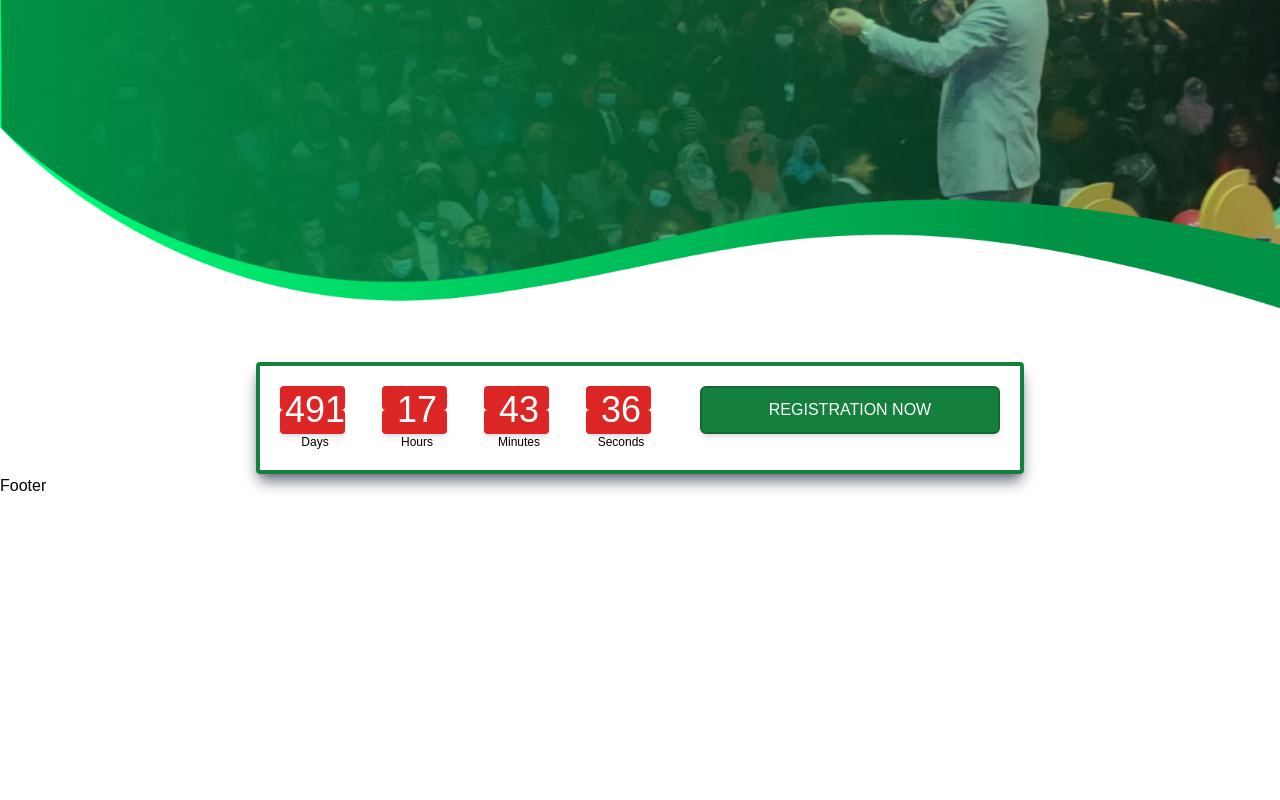
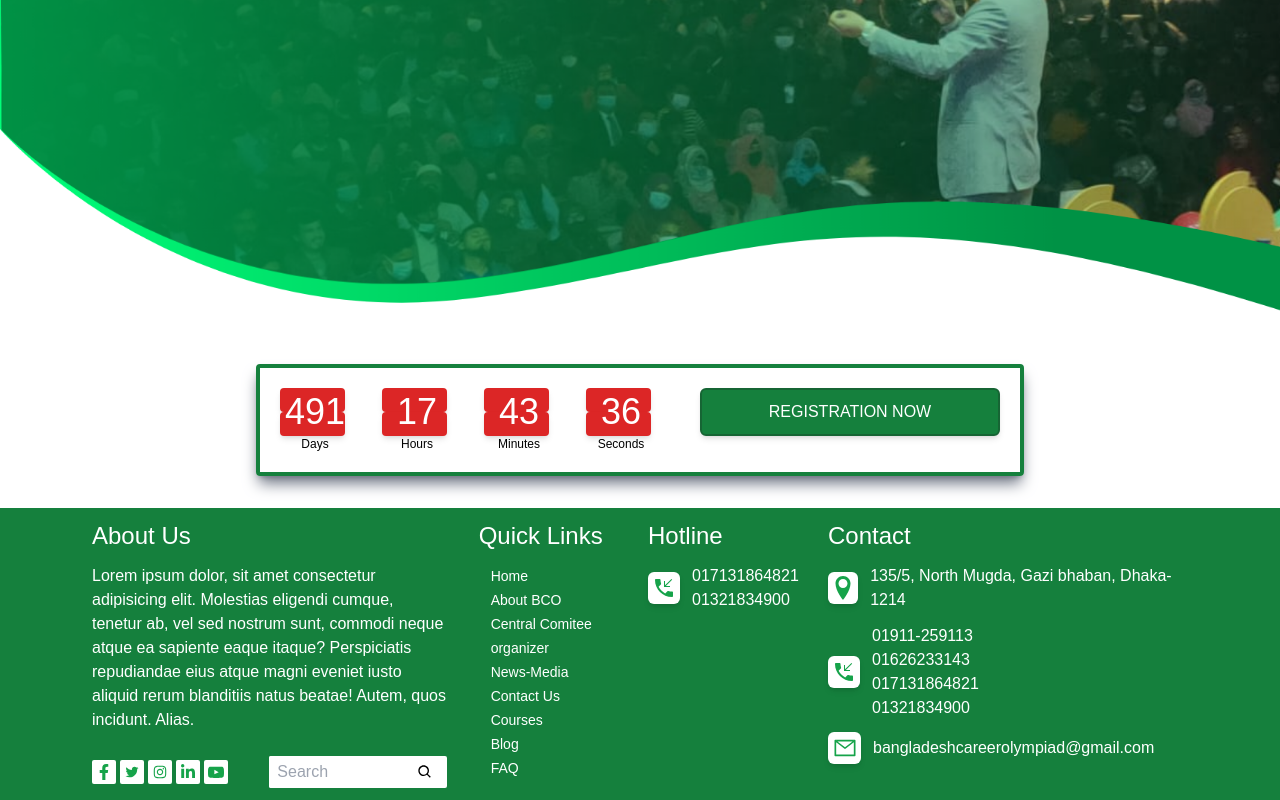
Before and after one commit to ls-kit/careerfrontend, a React (Create React App) app in the folder client/: page / in a window 1280 px wide. Shown: the part 314-1114 px from the top of the page. Before the commit the page ends 812 px from the top, so only its background shows below. Built offline with nearby package versions, Linux system fonts and the light colour scheme.

Commit message:
commited

```diff
--- a/client/src/components/shared/Footer.js
+++ b/client/src/components/shared/Footer.js
@@ -1,9 +1,81 @@
 import React from 'react';
+import { MdPhoneCallback } from 'react-icons/md';
+import { ImLocation } from 'react-icons/im';
+import { BiSearch } from 'react-icons/bi';
+import { menus } from '../../utils/pageMenu';
+import { links } from '../../utils/socialLinks';
+import { AiOutlineMail } from 'react-icons/ai';
 
 const Footer = () => {
     return (
-        <div>
-            Footer
+        <div className='bg-green-700 mt-8 py-3'>
+            <div className="container mx-auto px-3">
+                <div className="grid grid-cols-2 gap-4">
+                    <div className='grid grid-cols-6 gap-4'>
+                        <div className='col-span-4'>
+                            <h2 className='text-2xl font-medium text-white'>About Us</h2>
+                            <p className='text-base text-white pt-3'>Lorem ipsum dolor, sit amet consectetur adipisicing elit. Molestias eligendi cumque, tenetur ab, vel sed nostrum sunt, commodi neque atque ea sapiente eaque itaque? Perspiciatis repudiandae eius atque magni eveniet iusto aliquid rerum blanditiis natus beatae! Autem, quos incidunt. Alias.</p>
+                            <div className='grid grid-cols-2 items-center mt-6'>
+                                <div className='flex items-center'>
+                                    {links.map(menu => <button key={menu.id}>{menu.link}</button>)}
+                                </div>
+                                <div className='bg-white rounded-sm overflow-hidden grid grid-cols-12 items-center'>
+                                    <input type="text" placeholder='Search' className='col-span-10 outline-none border-none py-1 px-2' />
+                                    <button className='col-span-2 text-center'><BiSearch /></button>
+                                </div>
+                            </div>
+                        </div>
+                        <div className='col-span-2 pl-4'>
+                            <h2 className='text-2xl font-medium text-white'>Quick Links</h2>
+                            <ul className='mt-3'>
+                                {menus.map(menu => <li className='font-medium pl-3'>{menu.link}</li>)}
+                            </ul>
+                        </div>
+                    </div>
+                    <div className='grid grid-cols-6'>
+                        <div className='col-span-2'>
+                            <h2 className='text-2xl font-medium text-white'>Hotline</h2>
+                            <div className='flex items-center pt-3'>
+                                <div className='flex items-center justify-center bg-white text-green-600 rounded-md w-8 h-8 mr-3 text-2xl shadow-md'>
+                                    <MdPhoneCallback />
+                                </div>
+                                <ul>
+                                    <li className='text-white'>017131864821</li>
+                                    <li className='text-white'>01321834900</li>
+                                </ul>
+                            </div>
+                        </div>
+                        <div className='col-span-4'>
+                            <h2 className='text-2xl font-medium text-white'>Contact</h2>
+                            <div className='flex items-center pt-3'>
+                                <div className='flex items-center justify-center bg-white text-green-600 rounded-md w-8 h-8 mr-3 text-2xl shadow-md'>
+                                    <ImLocation />
+                                </div>
+                                <p className='text-white'>135/5, North Mugda, Gazi bhaban, Dhaka-1214</p>
+                            </div>
+                            <div className='flex items-center pt-3'>
+                                <div className='flex items-center justify-center bg-white text-green-600 rounded-md w-8 h-8 mr-3 text-2xl shadow-md'>
+                                    <MdPhoneCallback />
+                                </div>
+                                <ul>
+                                    <li className='text-white'>01911-259113</li>
+                                    <li className='text-white'>01626233143</li>
+                                    <li className='text-white'>017131864821</li>
+                                    <li className='text-white'>01321834900</li>
+                                </ul>
+                            </div>
+                            <div className='flex items-center pt-3'>
+                                <div className='flex items-center justify-center bg-white text-green-600 rounded-md min-w-[33px] h-8 mr-3 text-2xl shadow-md'>
+                                    <AiOutlineMail />
+                                </div>
+                                <ul>
+                                    <li className='text-white'>bangladeshcareerolympiad@gmail.com</li>
+                                </ul>
+                            </div>
+                        </div>
+                    </div>
+                </div>
+            </div>
         </div>
     );
 };
--- a/client/src/index.css
+++ b/client/src/index.css
@@ -23,5 +23,5 @@ code {
 /* Custom Classes */
 
 .container{
-  max-width: 1000px !important;
+  max-width: 1120px !important;
 }
--- /dev/null
+++ b/client/src/utils/pageMenu.js
@@ -0,0 +1,40 @@
+import { Link } from 'react-router-dom';
+
+export const menus = [
+    {
+        id: 1,
+        link: <Link className="text-white text-sm" to="/home">Home</Link>
+    },
+    {
+        id: 2,
+        link: <Link className="text-white text-sm" to="/about-BCO">About BCO</Link>
+    },
+    {
+        id: 3,
+        link: <Link className="text-white text-sm" to="/central-comitee">Central Comitee</Link>
+    },
+    {
+        id: 4,
+        link: <Link className="text-white text-sm" to="/organizer">organizer</Link>
+    },
+    {
+        id: 5,
+        link: <Link className="text-white text-sm" to="/news-media">News-Media</Link>
+    },
+    {
+        id: 6,
+        link: <Link className="text-white text-sm" to="/contact-us">Contact Us</Link>
+    },
+    {
+        id: 7,
+        link: <Link className="text-white text-sm" to="/Courses">Courses</Link>
+    },
+    {
+        id: 8,
+        link: <Link className="text-white text-sm" to="/Blog">Blog</Link>
+    },
+    {
+        id: 9,
+        link: <Link className="text-white text-sm" to="/FAQ">FAQ</Link>
+    }
+]
--- /dev/null
+++ b/client/src/utils/socialLinks.js
@@ -0,0 +1,25 @@
+import { AiOutlineTwitter, AiOutlineInstagram } from 'react-icons/ai';
+import { FaFacebookF, FaLinkedinIn } from 'react-icons/fa';
+import { GrYoutube } from 'react-icons/gr';
+export const links = [
+    {
+        id: 1,
+        link: <a className='flex items-center justify-center bg-white text-green-600 p-1 rounded-sm mr-1' href="/"><FaFacebookF /></a>
+    },
+    {
+        id: 2,
+        link: <a className='flex items-center justify-center bg-white text-green-600 p-1 rounded-sm mr-1' href="/"><AiOutlineTwitter /></a>
+    },
+    {
+        id: 3,
+        link: <a className='flex items-center justify-center bg-white text-green-600 p-1 rounded-sm mr-1' href="/"><AiOutlineInstagram /></a>
+    },
+    {
+        id: 4,
+        link: <a className='flex items-center justify-center bg-white text-green-600 p-1 rounded-sm mr-1' href="/"><FaLinkedinIn /></a>
+    },
+    {
+        id: 5,
+        link: <a className='flex items-center justify-center bg-white text-green-600 p-1 rounded-sm mr-1' href="/"><GrYoutube /></a>
+    }
+]
```
